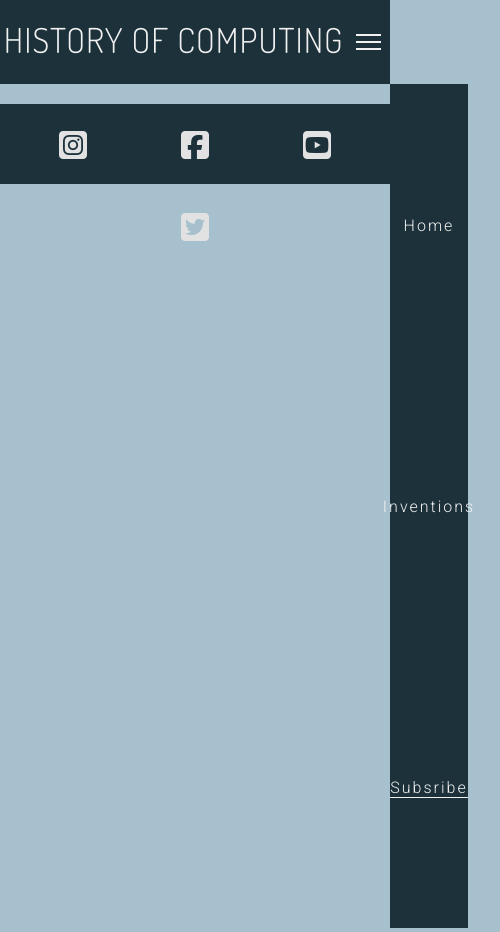
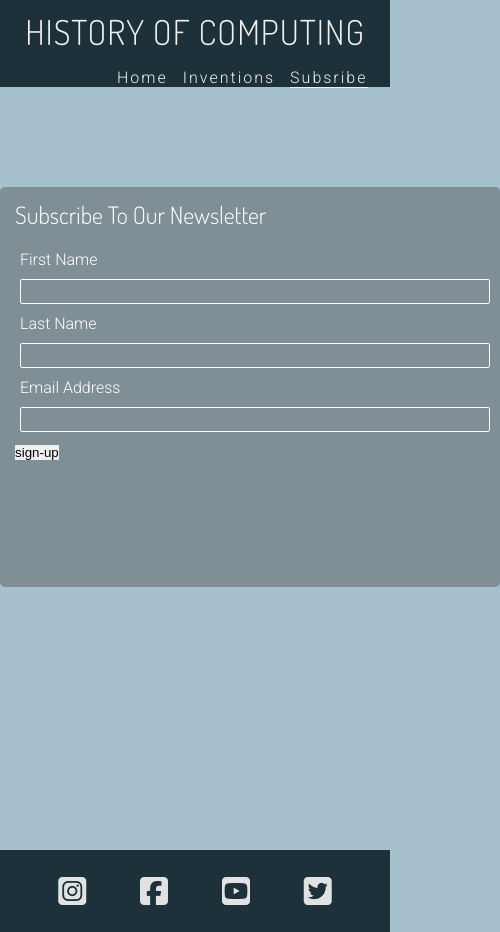
Before and after one commit to OllieMoss/history_of_computing, a plain HTML site: page signup.html in a window 390 px wide. Shown: the whole page, 500 px wide, since content can reach past the window. Drawn offline with Linux system fonts and the light colour scheme.

Commit message:
removed burger nav changed css pertaining to nav bar and links

```diff
--- a/app.js
+++ /dev/null
@@ -1,16 +0,0 @@
-const navSlide = () => {
-    const burger = document.querySelector('.burger');
-    const nav = document.querySelector('.nav-links');
-    const navLinks = document.querySelectorAll('.nav-links li');
-
-    burger.addEventListener('click', () => {
-        nav.classList.toggle('nav-active');
-    });
-
-    navLinks.forEach((link, index) => {
-        link.style.animation = `navLinkfade 0.5s ease forwards ${index / 7}s`
-        console.log(index / 5);
-    });
-}
-
-navSlide();
--- a/assets/style.css
+++ b/assets/style.css
@@ -50,15 +50,6 @@ nav {
     text-decoration: none;
     letter-spacing: 2px;
 }
-.burger {
-    display: none;
-}
-.burger div {
-    margin: 5px;
-    width: 25px;
-    height: 2px;
-    background-color: rgb(241, 241, 241);
-}
 .nav-links li a:hover{
     border-bottom: 1px solid rgb(241, 241, 241);
     cursor: pointer;
@@ -78,30 +69,15 @@ nav {
     text-transform: uppercase;
     letter-spacing: 1px;
     }
-    .nav-links {
-        right: 0px;
-        position: absolute;
-        width: 20%;
-        height: 100vh;
-        top: 10vh;
-        background-color: #1c313a;
-        display: flex;
+    #nav-menu {
         flex-direction: column;
-        align-items: center;
-        transform: translateX(100%);
-        transition: transform 0.5s ease-in;
     }
     body {
         overflow-x: hidden;
     }
     .nav-links li {
-        opacity: 1;
+        margin-right: 15px;
     }
-    .burger {
-        display: block;
-        cursor: pointer;
-    }
-
 }
 
 .nav-active {
@@ -137,7 +113,7 @@ nav {
 }
 .timeline-container {
     max-width: 700px;
-    width: 75%;
+    width: 90%;
     height: auto;
     margin: 0 auto;
     position: relative;
@@ -151,7 +127,6 @@ nav {
     background-color: #808e95;
     text-align: center;
     margin-bottom: 20px;
-    width: 90%;
 }
 .timeline-container ul li h1 {
     margin-bottom: 8px;
@@ -328,13 +303,14 @@ i {
 /*footer*/
 
 footer {
+    position: relative;
+    left: 0;
     bottom: 0;
     width: 100%;
     margin-top: 20px;
    }
 footer ul {
     background-color: #1c313a;
-    height: 80px;
 }
 #social-media {
       text-align: center;
@@ -344,6 +320,38 @@ footer ul {
    }
 #social-media i {
        font-size: 200%;
-       margin: 25px 45px 25px 45px;
+       margin: 25px;
        color: rgb(226, 226, 226);
 }
+
+/*sub page*/
+
+.sub-form h2 {
+    color: white;
+    font-weight: 400;
+    margin-bottom: 20px;
+    text-transform: capitalize;
+}
+.sub-form {
+    height: 400px;
+    width: 500px;
+    margin: 0 auto;
+    padding: 12px 15px 12px 15px;
+    background-color: #808e95;
+    border-radius: 5px;
+    margin-bottom: 263px;
+    margin-top: 100px;
+}
+.text-input {
+    color: white;
+    background: transparent;
+    width: 100%;
+    height: 25px;
+    border-radius: 2px;
+    border: 1px solid white;
+    margin: 10px 5px 10px 5px;
+}
+label {
+    color: white;
+    margin: 10px 5px 10px 5px;
+}
--- a/signup.html
+++ b/signup.html
@@ -35,7 +35,22 @@
         </nav>
     </header>
 
-    <main></main>
+    <section id="sub-section">
+        <form method="post" action="https://formdump.codeinstitute.net/" class="sub-form">
+            <h2>subscribe to our newsletter</h2>
+
+            <label for="fnmae">First Name</label>
+            <input type="text" id="fname" name="first_name" class="text-input" required>
+
+            <label for="lname">Last Name</label>
+            <input type="text" id="lanme" name="last_name" class="text-input" required>
+
+            <label for="email">Email Address</label>
+            <input type="email" id="email" name="email_address" class="text-input" required>
+
+            <input type="submit" value="sign-up" class="sub-button">
+        </form>
+    <section>
 
     <footer id="social-media">
         <ul>
```
Also changed, not shown: index.html (+1 -8 lines), 1 other file.
